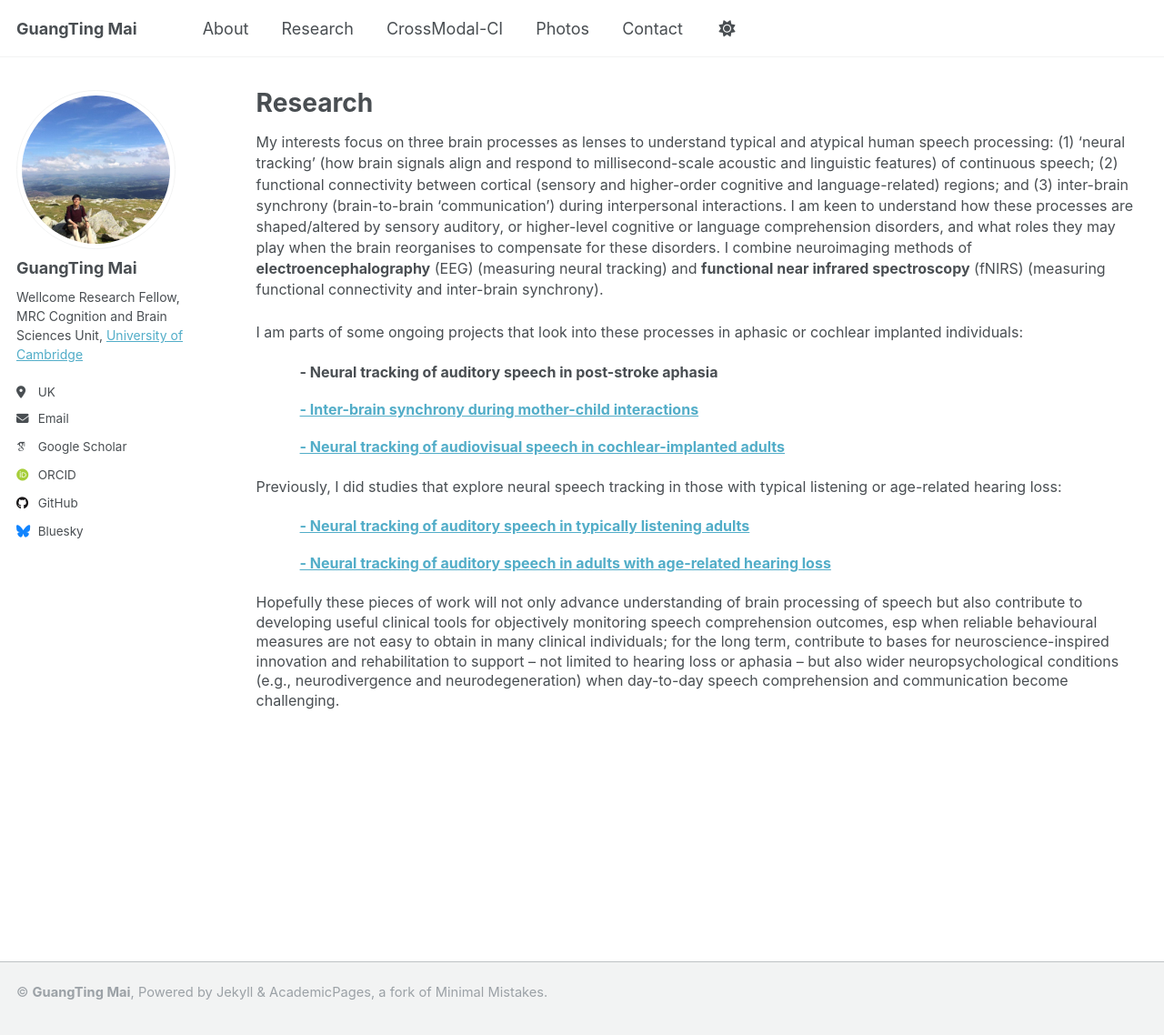
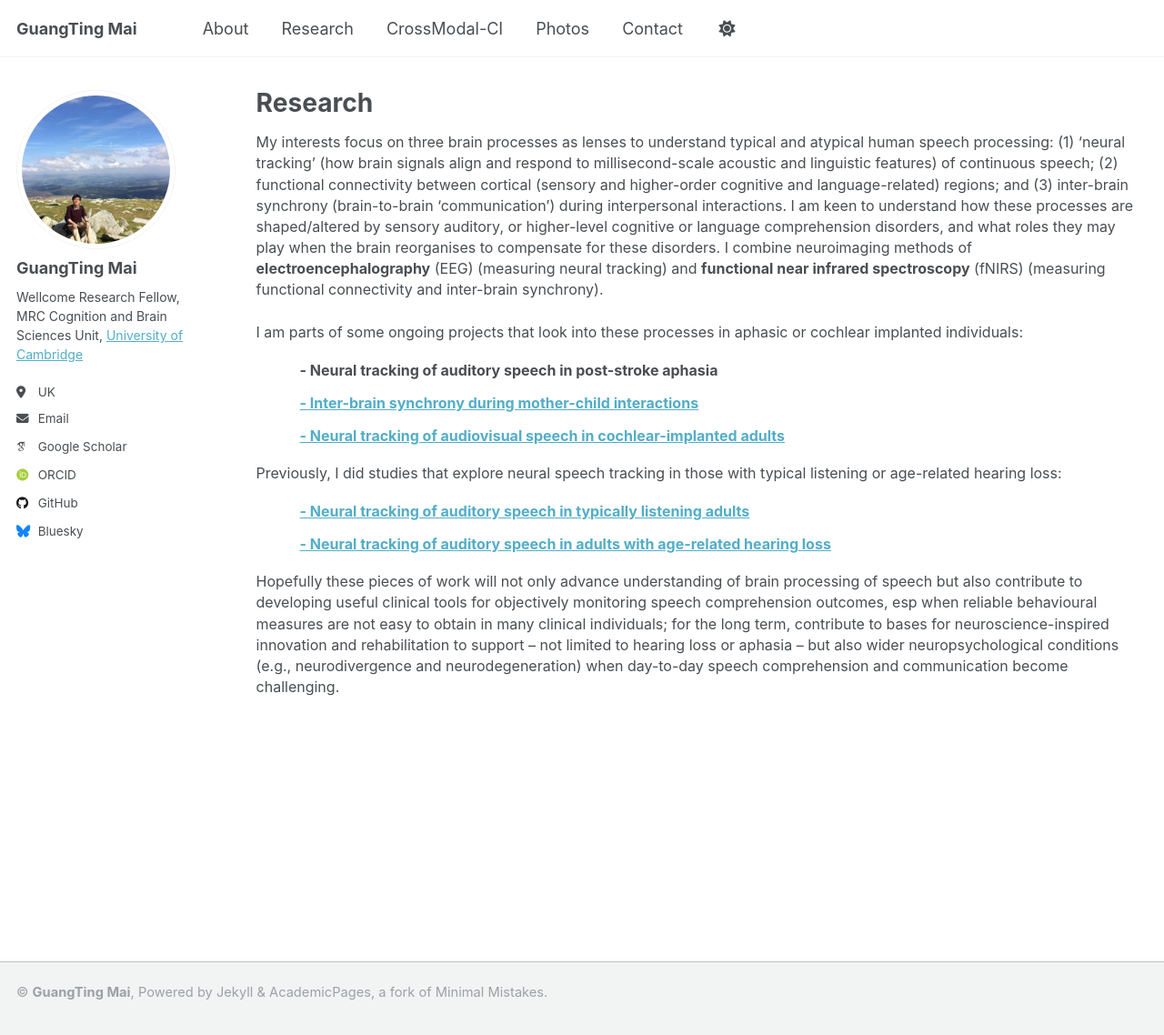
Before and after one commit to guangtingmai/guangtingmai.github.io, a Jekyll site: the page built from _pages/research.html, in a window 1280 px wide and 1144 px high. Shown: the top 1138 px of the window at 91% size. Built offline with Jekyll 4.4.1, drawn with Linux system fonts in a browser that asks for light colours; some web fonts are replaced.

Commit message:
Update research.html

```diff
--- a/_pages/research.html
+++ b/_pages/research.html
@@ -13,13 +13,13 @@ author_profile: true
   <strong>electroencephalography</strong> (EEG) (measuring neural tracking) and <strong>functional near infrared spectroscopy</strong> (fNIRS)
   (measuring functional connectivity and inter-brain synchrony).</span></p>
 <p><span style="font-size: 12pt;line-height: 1.45;display: block;margin-bottom: 0.15vh">I am parts of some ongoing projects that look into these processes in aphasic or cochlear implanted individuals:</span></p>
-<p><span style="font-size: 12pt;line-height: 1.1;display: block;margin-bottom: 0.05vh">&emsp;&emsp;&emsp;<strong>- Neural tracking of auditory speech in post-stroke aphasia</strong></span></p>
-<p><span style="font-size: 12pt;line-height: 1.1;display: block;margin-bottom: 0.05vh">&emsp;&emsp;&emsp;<a href="https://guangtingmai.github.io/interbrain-sync/"><strong>- Inter-brain synchrony during mother-child interactions</strong></a></span></p>
-<p><span style="font-size: 12pt;line-height: 1.1;display: block;margin-bottom: 0.15vh">&emsp;&emsp;&emsp;<a href="https://guangtingmai.github.io/crossmodal-ci/"><strong>- Neural tracking of audiovisual speech in cochlear-implanted adults</strong></a></span></p>
+<p><span style="font-size: 12pt;line-height: 0.8;display: block;margin-bottom: 0.05vh">&emsp;&emsp;&emsp;<strong>- Neural tracking of auditory speech in post-stroke aphasia</strong></span></p>
+<p><span style="font-size: 12pt;line-height: 0.8;display: block;margin-bottom: 0.05vh">&emsp;&emsp;&emsp;<a href="https://guangtingmai.github.io/interbrain-sync/"><strong>- Inter-brain synchrony during mother-child interactions</strong></a></span></p>
+<p><span style="font-size: 12pt;line-height: 0.8;display: block;margin-bottom: 0.15vh">&emsp;&emsp;&emsp;<a href="https://guangtingmai.github.io/crossmodal-ci/"><strong>- Neural tracking of audiovisual speech in cochlear-implanted adults</strong></a></span></p>
 <p><span style="font-size: 12pt;line-height: 1.45;display: block;margin-bottom: 0.15vh">Previously, I did studies that explore neural speech tracking in those with typical listening or age-related hearing loss:</span></p>
-<p><span style="font-size: 12pt;line-height: 1.1;display: block;margin-bottom: 0.05vh">&emsp;&emsp;&emsp;<a href="https://guangtingmai.github.io/neuraltrack-typical/"><strong>- Neural tracking of auditory speech in typically listening adults</strong></a></span></p>
-<p><span style="font-size: 12pt;line-height: 1.1;display: block;margin-bottom: 0.05vh">&emsp;&emsp;&emsp;<a href="https://guangtingmai.github.io/neuraltrack-hearingloss/"><strong>- Neural tracking of auditory speech in adults with age-related hearing loss</strong></a></span></p>
-<p><span style="font-size: 12pt;line-height: 1.35;display: block;margin-bottom: 0.15vh">Hopefully these pieces of work will not only advance
+<p><span style="font-size: 12pt;line-height: 0.8;display: block;margin-bottom: 0.05vh">&emsp;&emsp;&emsp;<a href="https://guangtingmai.github.io/neuraltrack-typical/"><strong>- Neural tracking of auditory speech in typically listening adults</strong></a></span></p>
+<p><span style="font-size: 12pt;line-height: 0.8;display: block;margin-bottom: 0.05vh">&emsp;&emsp;&emsp;<a href="https://guangtingmai.github.io/neuraltrack-hearingloss/"><strong>- Neural tracking of auditory speech in adults with age-related hearing loss</strong></a></span></p>
+<p><span style="font-size: 12pt;line-height: 1.45;display: block;margin-bottom: 0.15vh">Hopefully these pieces of work will not only advance
   understanding of brain processing of speech but also contribute to developing useful clinical tools for objectively monitoring speech
   comprehension outcomes, esp when reliable behavioural measures are not easy to obtain in many clinical individuals; for the long term, contribute
   to bases for neuroscience-inspired innovation and rehabilitation to support – not limited to hearing loss or aphasia – but also wider
```
